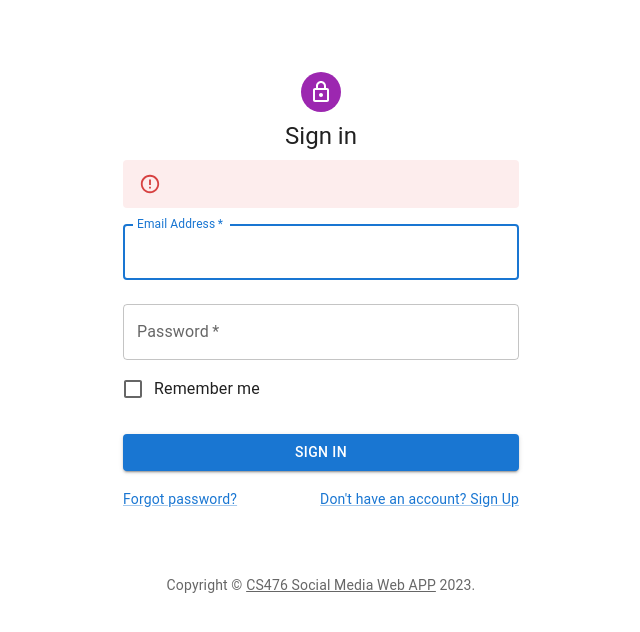
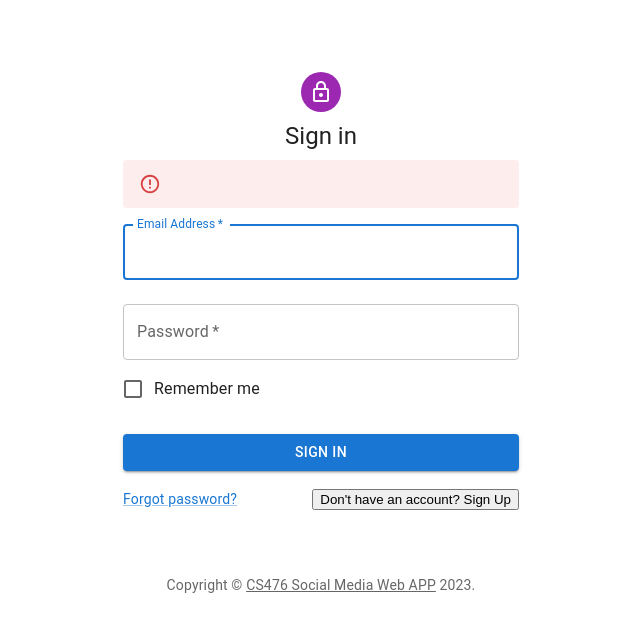
Before and after one commit to Karan7303/react, a React (Create React App) app in the folder my-app/client/: page / in a window 1280 px wide. Shown: the top 632 px of the page, without its empty margins (319-959 px from the left). Built offline with nearby package versions, Linux system fonts and the light colour scheme.

Commit message:
login button added

```diff
--- a/my-app/client/src/Login.js
+++ b/my-app/client/src/Login.js
@@ -46,8 +46,7 @@
     setemailEntered(event.currentTarget.value);
     var validRegex =
       /^[a-zA-Z0-9.!#$%&'*+/=?^_`{|}~-]+@[a-zA-Z0-9-]+(?:\.[a-zA-Z0-9-]+)*$/;
-      //  /^(([^<>()\[\]\.,;:\s@\"]+(\.[^<>()\[\]\.,;:\s@\"]+)*)|(\".+\"))@(([^<>()[\]\.,;:\s@\"]+\.)+[^<>()[\]\.,;:\s@\"]{2,})$/i
-
+    //  /^(([^<>()\[\]\.,;:\s@\"]+(\.[^<>()\[\]\.,;:\s@\"]+)*)|(\".+\"))@(([^<>()[\]\.,;:\s@\"]+\.)+[^<>()[\]\.,;:\s@\"]{2,})$/i
 
     if (!emailEntered.match(validRegex)) {
       document.getElementById("temp").hidden = false;
@@ -66,7 +65,6 @@
 
     const _email = data.get("email");
     const _password = data.get("password");
-
 
     axios
       .post("https://backend-z03p.onrender.com/auth/login", {
@@ -169,9 +167,9 @@
                 </Link>
               </Grid>
               <Grid item>
-                <Link href={navigate("/Signup")} variant="body2">
+                <button onClick={() => navigate("/Signup")} variant="body2">
                   {"Don't have an account? Sign Up"}
-                </Link>
+                </button>
               </Grid>
             </Grid>
           </Box>
```
